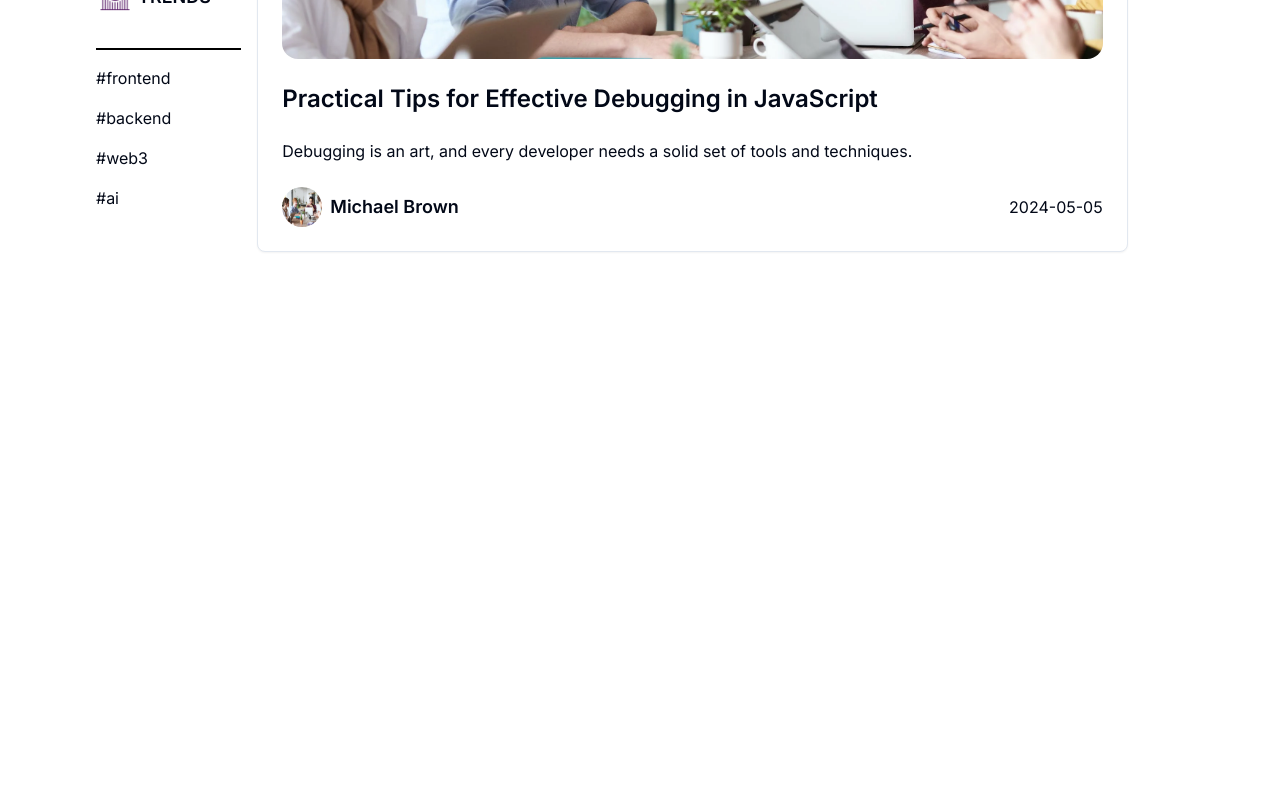
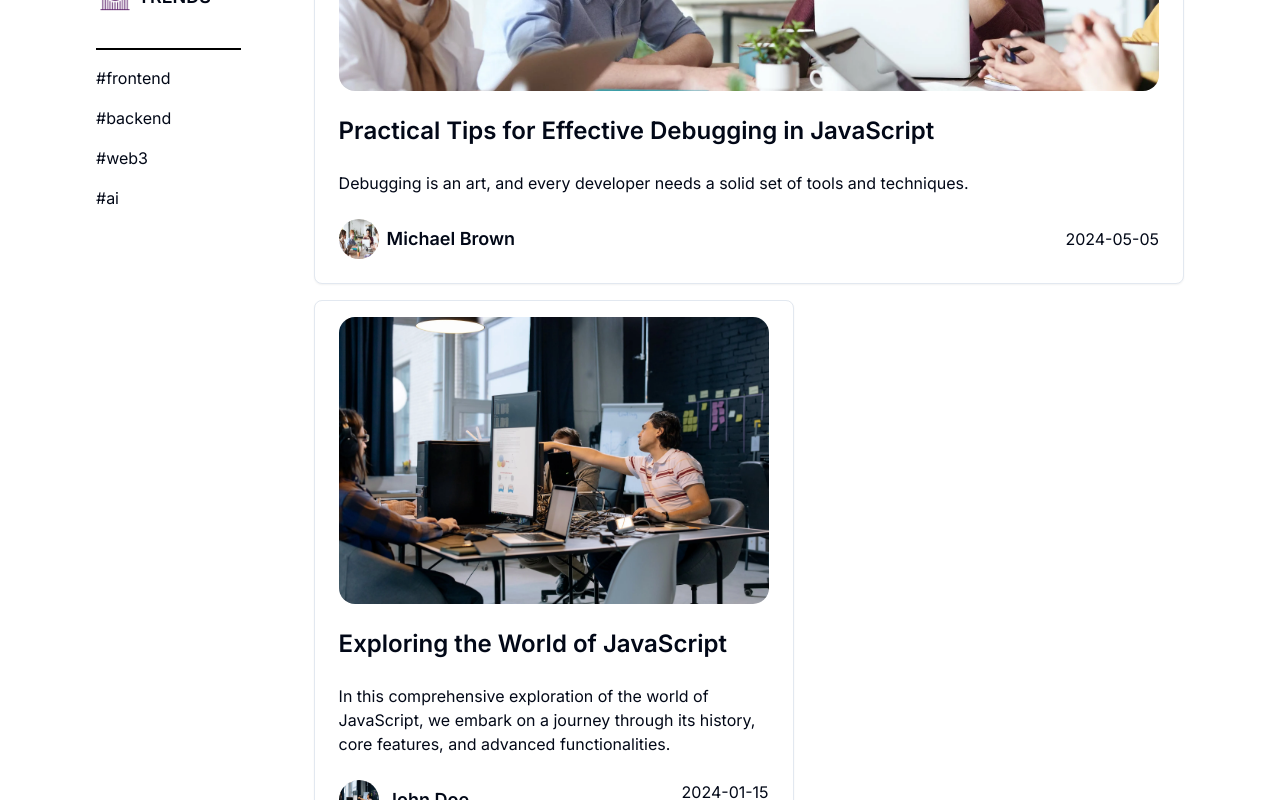
Before and after one commit to mdanjumkamali/blog-client, a Next.js app: page / in a window 1280 px wide. Shown: the part 300-1100 px from the top of the page. Before the commit the page ends 800 px from the top, so only its background shows below. Built offline with nearby package versions, Linux system fonts and the light colour scheme.

Commit message:
Add SmallCard

```diff
--- a/app/page.tsx
+++ b/app/page.tsx
@@ -6,8 +6,10 @@ export default function Home() {
   return (
     <div className="mx-8 md:mx-24 mt-6">
       <Navbar />
-      <main className="flex gap-4 mt-8">
+
+      <main className="flex gap-4 mt-8 justify-between">
         <Sidebar />
+
         <Main />
       </main>
     </div>
--- /dev/null
+++ b/components/card/SmallCard.tsx
@@ -0,0 +1,33 @@
+import { Card, CardContent } from "@/components/ui/card";
+import { BigCardProp } from "@/interface";
+
+const SmallCard = ({
+  title,
+  description,
+  imgUrl,
+  date,
+  author,
+}: BigCardProp) => {
+  const wordsArray = description.split(".");
+  const shortenedContent = wordsArray.slice(0, 1).join(" ") + ".";
+  return (
+    <div className="mt-4 ">
+      <Card className="w-[480px]">
+        <CardContent className="mt-4">
+          <img src={imgUrl} alt="title" className=" rounded-2xl" />
+        </CardContent>
+        <CardContent className="text-2xl font-semibold">{title}</CardContent>
+        <CardContent>{shortenedContent}</CardContent>
+        <CardContent className="flex justify-between">
+          <div className="flex items-center gap-2">
+            <img src={imgUrl} alt={author} className="rounded-full w-10 h-10" />
+            <p className="text-lg font-semibold">{author}</p>
+          </div>
+          <div>{date}</div>
+        </CardContent>
+      </Card>
+    </div>
+  );
+};
+
+export default SmallCard;
--- a/components/main/Main.tsx
+++ b/components/main/Main.tsx
@@ -2,12 +2,13 @@
 import React from "react";
 import { BigCard } from "../card/BigCard";
 import { blogPosts } from "@/data";
+import SmallCard from "../card/SmallCard";
 
 const Main = () => {
   const lastIndex = blogPosts.length - 1;
 
   return (
-    <div className="w-[80%]">
+    <div className="w-[80%] mt-8">
       {blogPosts
         .filter((post, index) => index === lastIndex)
         .map((post) => (
@@ -20,6 +21,19 @@ const Main = () => {
             date={post.date}
           />
         ))}
+
+      <div className="flex flex-wrap justify-between">
+        {blogPosts.map((post) => (
+          <SmallCard
+            key={post.title}
+            title={post.title}
+            description={post.content}
+            imgUrl={post.imageUrl}
+            author={post.author}
+            date={post.date}
+          />
+        ))}
+      </div>
     </div>
   );
 };
```
